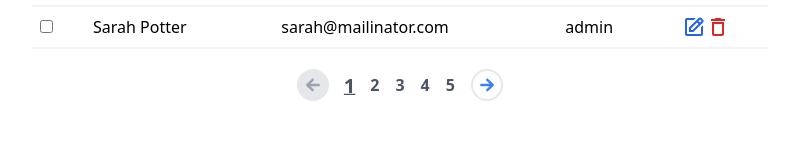
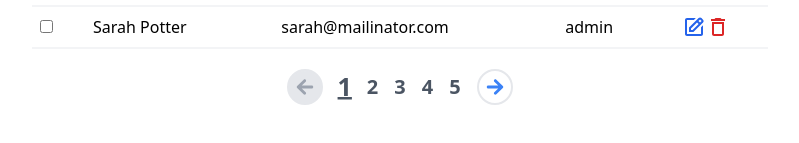
Before and after one commit to DjayChoudhary/admin-ui-challenge-geektrust-dhananjay, a React (Vite) app: page / in a window 1280 px wide. Shown: the part 537-680 px from the top of the page, without its empty margins (240-1039 px from the left). Built offline with nearby package versions, Linux system fonts and the light colour scheme.

Commit message:
increase size of  pagination controls

```diff
--- a/src/components/PaginationContainer.tsx
+++ b/src/components/PaginationContainer.tsx
@@ -42,7 +42,7 @@ export default function PaginationContainer({
         }}
         className="rounded-full border-2 p-1 disabled:bg-gray-200 disabled:text-gray-400 text-blue-500"
       >
-        <IoMdArrowRoundBack className="h-5 w-5" />
+        <IoMdArrowRoundBack className="h-6 w-6" />
       </button>
       {paginationRows.map((page) => {
         return (
@@ -51,7 +51,7 @@ export default function PaginationContainer({
             onClick={(e) => {
               setCurrentPage(page);
             }}
-            className={`hover:text-gray-700 hover:scale-105 text-gray-600 font-semibold ${
+            className={`hover:text-gray-700 hover:scale-105 text-gray-600 font-semibold text-xl ${
               page === currentPage
                 ? "underline text-blue-600 scale-125 font-bold"
                 : ""
@@ -71,7 +71,7 @@ export default function PaginationContainer({
         }}
         className="rounded-full border-2 p-1 disabled:bg-gray-200 disabled:text-gray-400 text-blue-500"
       >
-        <IoMdArrowRoundForward className="h-5 w-5" />
+        <IoMdArrowRoundForward className="h-6 w-6" />
       </button>
     </nav>
   );
```
